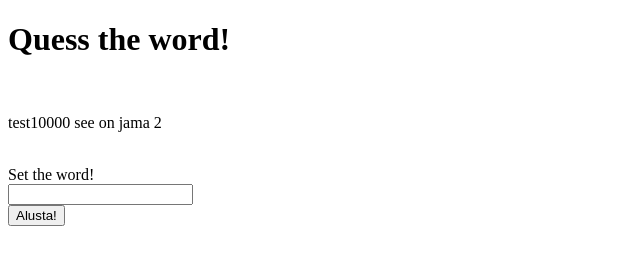
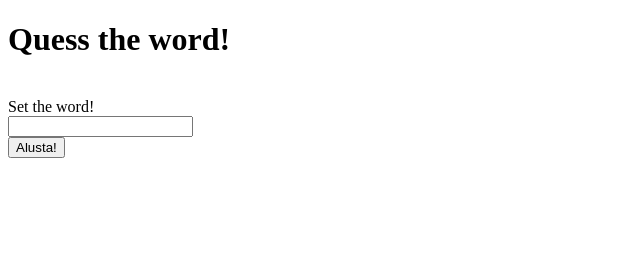
Before and after one commit to Motsar/appGame, a plain HTML site: page index.html in a window 1280 px wide. Shown: the whole page, without its empty margins (0-640 px from the left). Drawn offline with Linux system fonts and the light colour scheme.

Commit message:
ilma jamata

```diff
--- a/index.html
+++ b/index.html
@@ -12,7 +12,6 @@
 </head>
 <body>
     <h1>Quess the word!</h1><br>
-    <p>test10000 see on jama 2</p><br>
     <div id="setWord">
         <label for="setTheWord">Set the word!</label><br>
         <input type="text" id="setTheWord" name="setTheWord"><br>
```
